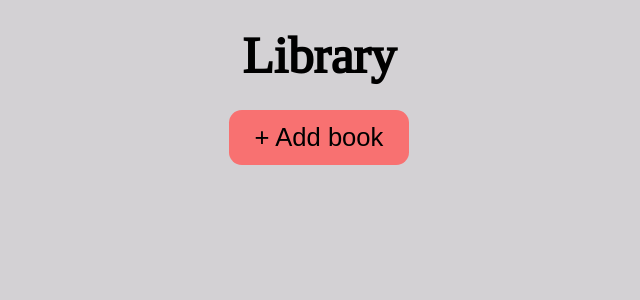
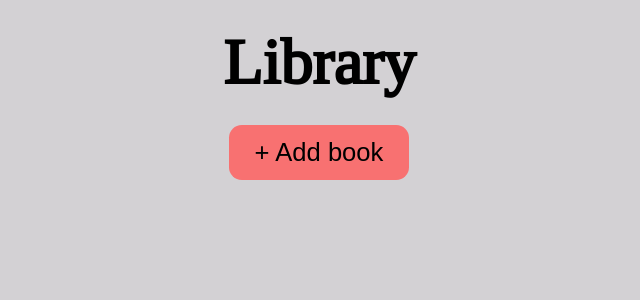
Before and after one commit to ericatevissen/library-app, a React (Vite) app: page / in a window 1280 px wide. Shown: the top 300 px of the page, without its empty margins (321-961 px from the left). Built offline with nearby package versions, Linux system fonts and the light colour scheme.

Commit message:
changed h1 size

```diff
--- a/src/App.css
+++ b/src/App.css
@@ -16,7 +16,7 @@ body {
 
 h1 {
     padding: 2vmax;
-    font-size: clamp(50px, 4vw, 500px);
+    font-size: clamp(62.5px, 5vw, 625px);
     font-family: 'Tinos';
 }
 
```
